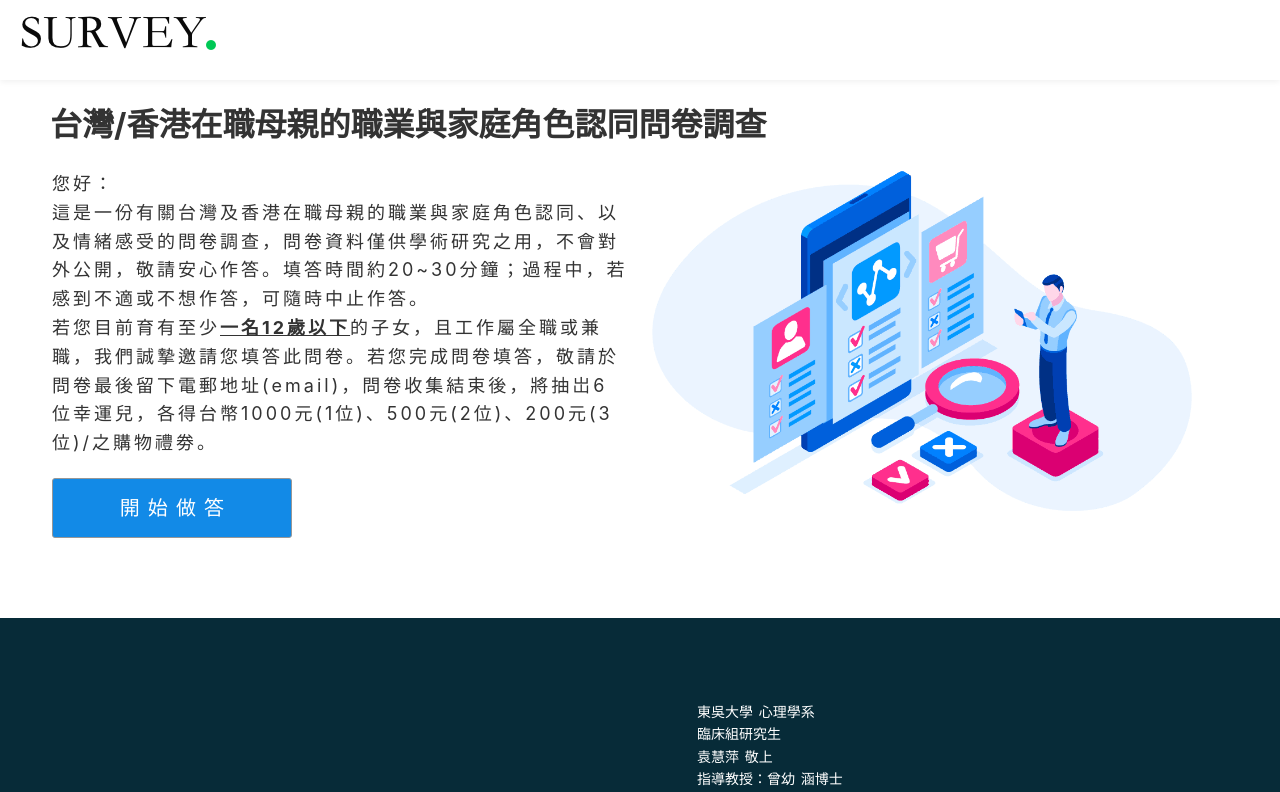
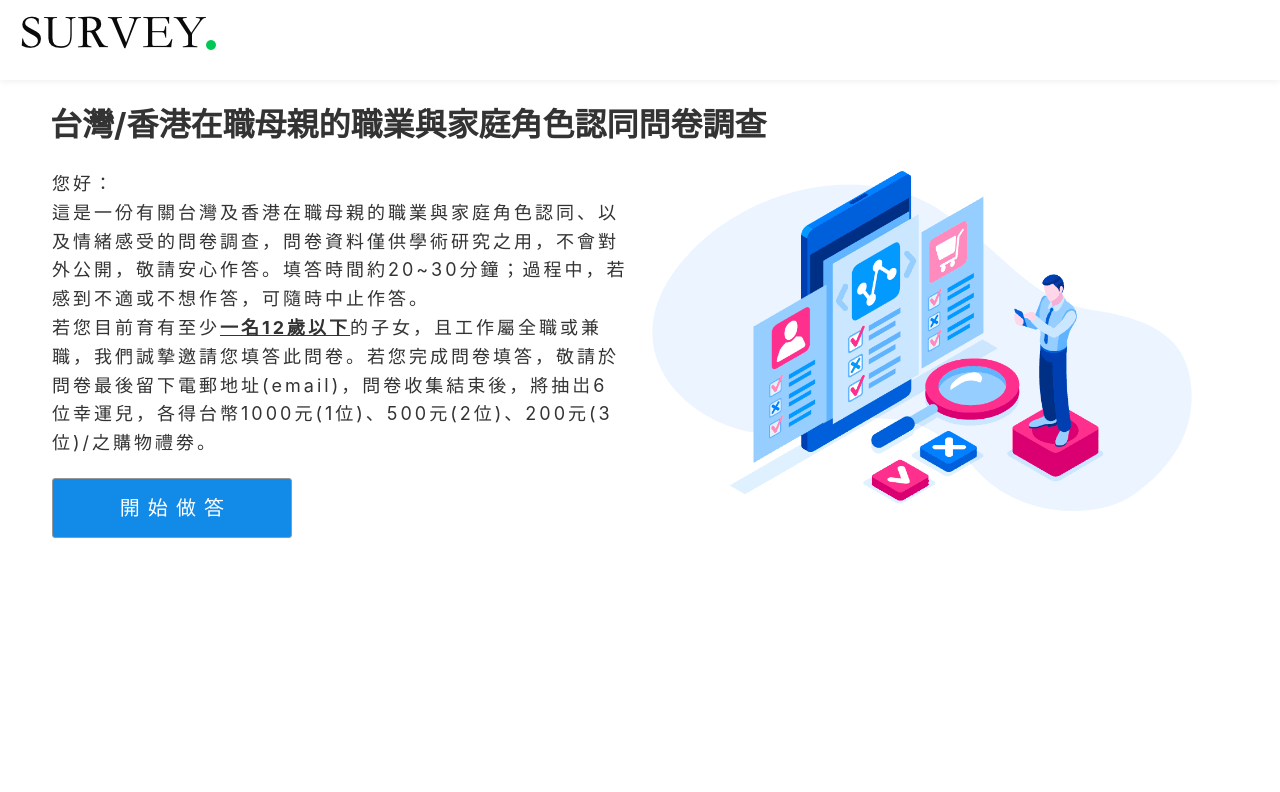
Before and after one commit to vichuang1130x10/survey-final, a React (Create React App) app: page / in a window 1280 px wide. Shown: the top 792 px of the page. Built offline with nearby package versions, Linux system fonts and the light colour scheme.

Commit message:
fixed landing page

```diff
--- a/package.json
+++ b/package.json
@@ -33,6 +33,7 @@
   },
   "scripts": {
     "start": "node app",
+    "local": "react-scripts start",
     "build": "react-scripts build",
     "test": "react-scripts test",
     "eject": "react-scripts eject"
--- a/src/App.css
+++ b/src/App.css
@@ -3,6 +3,14 @@
   margin: 0 auto;
   padding: 0 40px;
   margin-bottom: 80px;
+  padding-bottom: 150px;
+}
+
+.landing-vh {
+  min-height: 100%;
+  display: flex;
+  flex-direction: column;
+  justify-content: space-between;
 }
 
 .App-Header {
@@ -275,6 +283,7 @@ footer {
     overflow: auto;
     padding: 0 40px;
     margin-bottom: 2em;
+    padding-bottom: 100px;
   }
 
   .App-Header {
@@ -529,3 +538,11 @@ footer {
     margin-bottom: 30px;
   }
 }
+
+.module {
+  width: 300px;
+  height: 200px;
+
+  overflow-y: scroll; /* has to be scroll, not auto */
+  -webkit-overflow-scrolling: touch;
+}
--- a/src/SurveyApp/Components/Back/index.js
+++ b/src/SurveyApp/Components/Back/index.js
@@ -1,21 +1,23 @@
 import { FontAwesomeIcon } from "@fortawesome/react-fontawesome";
 import { faChevronLeft } from "@fortawesome/free-solid-svg-icons";
+import { navigate } from "@reach/router";
 
 const Back = ({ className, thunk }) => (
   <div className={className}>
     <button
       onClick={
-        thunk
-          ? () => thunk()
-          : () => {
-              window.history.back();
-            }
+        // thunk
+        //   ? () => thunk()
+        //   : () => {
+        //       window.history.back();
+        //     }
+        () => navigate("/background")
       }
     >
       <span style={{ marginRight: "10px" }}>
         <FontAwesomeIcon icon={faChevronLeft} size="lg" />
       </span>
-      返回上一步
+      重新作答
     </button>
   </div>
 );
--- a/src/SurveyApp/PageComponents/Background/connect.js
+++ b/src/SurveyApp/PageComponents/Background/connect.js
@@ -1,10 +1,11 @@
 import { connect } from "react-redux";
-import { resetState } from "../../data/appState";
+import { resetState, updateBackground } from "../../data/appState";
 
 const mapStateToProps = (state) => ({});
 
 const mapDispatchToProps = {
   resetState,
+  updateBackground,
 };
 
 export default connect(mapStateToProps, mapDispatchToProps);
--- a/src/SurveyApp/PageComponents/Background/index.js
+++ b/src/SurveyApp/PageComponents/Background/index.js
@@ -1,7 +1,7 @@
 import { navigate } from "@reach/router";
 import { Form, Field } from "react-final-form";
 
-import { TextField, Radio } from "final-form-material-ui";
+import { TextField, Radio, Input } from "final-form-material-ui";
 import {
   Paper,
   Grid,
@@ -26,8 +26,8 @@ const validate = (values) => {
     errors.age = "Required";
   }
 
-  if (values.age <= 0) {
-    errors.age = "Wrong Value";
+  if (values.age <= 12) {
+    errors.age = "請再次確認年齡";
   }
 
   if (values.chirdrenNumber < 0) {
@@ -41,18 +41,20 @@ const validate = (values) => {
   if (!values.marriage) {
     errors.marriage = "Required";
   }
+
   if (!values.email) {
     errors.email = "Required";
   }
   return errors;
 };
-function App({ resetState }) {
+function App({ resetState, updateBackground }) {
   React.useEffect(() => {
     resetState();
     window.scrollTo(0, 0);
   }, []);
 
-  const handleOnclick = () => {
+  const handleOnclick = (v) => {
+    updateBackground(v);
     navigate("/part1");
   };
   return (
@@ -80,13 +82,14 @@ function App({ resetState }) {
                     />
                   </Grid>
                   <Grid item xs={12}>
-                    <FormControl component="fieldset">
+                    <FormControl required component="fieldset">
                       <FormLabel component="legend">婚姻狀況：</FormLabel>
                       <RadioGroup row>
                         <FormControlLabel
                           label="已婚"
                           control={
                             <Field
+                              required
                               name="marriage"
                               component={Radio}
                               type="radio"
@@ -98,6 +101,7 @@ function App({ resetState }) {
                           label="離婚/鰥寡"
                           control={
                             <Field
+                              required
                               name="marriage"
                               component={Radio}
                               type="radio"
@@ -109,6 +113,7 @@ function App({ resetState }) {
                           label="未婚"
                           control={
                             <Field
+                              required
                               name="marriage"
                               component={Radio}
                               type="radio"
@@ -674,7 +679,7 @@ function App({ resetState }) {
                       color="primary"
                       type="submit"
                       disabled={submitting}
-                      onClick={() => handleOnclick()}
+                      onClick={() => handleOnclick(values)}
                     >
                       下一頁
                     </Button>
--- a/src/SurveyApp/PageComponents/Landing/index.js
+++ b/src/SurveyApp/PageComponents/Landing/index.js
@@ -13,7 +13,7 @@ export default function App() {
     navigate("/background");
   };
   return (
-    <>
+    <div className="landing-vh">
       <div className="container">
         <div className="landing-title">
           <h2>{title}</h2>
@@ -48,6 +48,6 @@ export default function App() {
           <p>聯絡電話：(886-) 0908 452 513 / 電郵：yuensiuping@gmail.com</p>
         </div>
       </footer>
-    </>
+    </div>
   );
 }
--- a/src/SurveyApp/data/appState/index.js
+++ b/src/SurveyApp/data/appState/index.js
@@ -10,12 +10,9 @@ import { positiveValuesData, positiveHomeValuesData } from "../../Text";
 
 const initialState = {
   background: {}, // collect background data when user submit
-  //   workCharacters: [],
-  //   workCharAssessmentValue: [],
-  //   homeCharacters: [],
-  //   homeCharAssessmentValue: [],
+
   part2AAnswer: { 1: "", 2: "", 3: "", 4: "" },
-  part2BAnswer: { 1: "", 2: "", 3: "", 4: "" }, //[5,5,5,5]
+  part2BAnswer: { 1: "", 2: "", 3: "", 4: "" },
   part3Answer: {
     1: "",
     2: "",
@@ -183,6 +180,9 @@ export default function reducer(state = initialState, action = {}) {
 
       return newState;
 
+    case UPDATE_BACKGROUND:
+      return { ...state, backgrond: action.backgrond };
+
     default:
       return state;
   }
@@ -212,6 +212,15 @@ export const RESET_PART_1_INDEX = createActionWithName("RESET_PART_1_INDEX");
 export const UPDATE_ANSWER_CONTENT = createActionWithName(
   "UPDATE_ANSWER_CONTENT"
 );
+
+export const UPDATE_BACKGROUND = createActionWithName("UPDATE_BACKGROUND");
+
+export const updateBackground = (backgrond) => {
+  return {
+    type: UPDATE_BACKGROUND,
+    backgrond,
+  };
+};
 
 export const updateAnswerContent = (part, id) => {
   return {
--- a/src/SurveyApp/index.js
+++ b/src/SurveyApp/index.js
@@ -14,7 +14,14 @@ import Finish from "./PageComponents/Finish";
 function App() {
   return (
     <Provider store={store}>
-      <div style={{ position: "relative", height: "100vh" }}>
+      <div
+        style={{
+          display: "flex",
+          flexDirection: "column",
+          justifyContent: "space-between",
+          minHeight: "100%",
+        }}
+      >
         <Header />
         <Router>
           <Landing path="/" />
```
Also changed, not shown: 1 other file (tests, documents, lock files or other folders).
